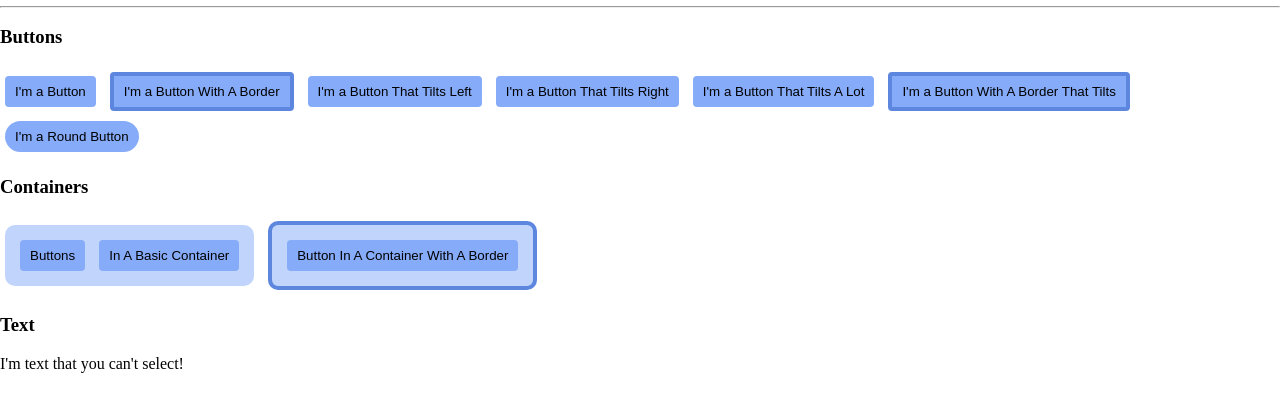
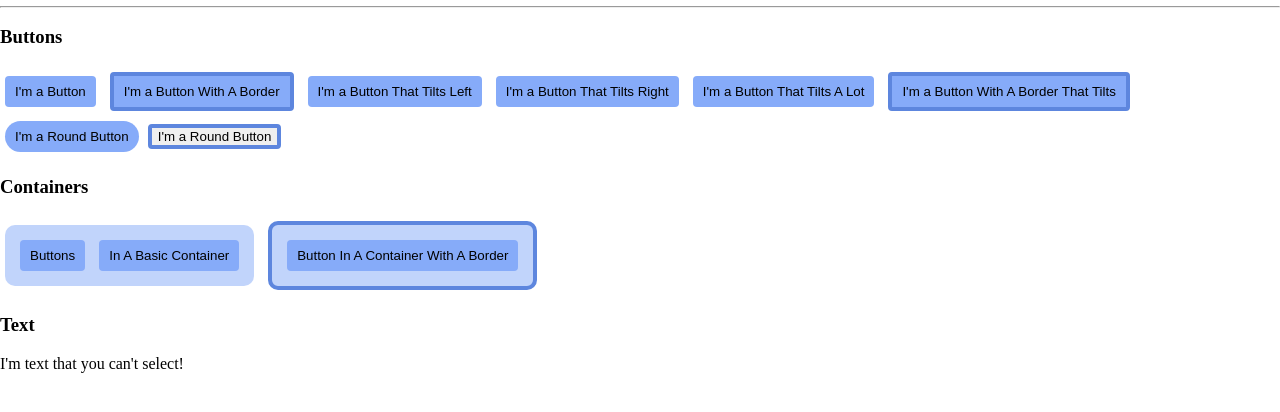
Before and after one commit to RobertLupas/Fold, a plain HTML site: page src/Fold/normal/dist/index.html in a window 1280 px wide. Shown: the part 48-460 px from the top of the page. Drawn offline with Linux system fonts and the light colour scheme.

Commit message:
Update index.html

```diff
--- a/src/Fold/normal/dist/index.html
+++ b/src/Fold/normal/dist/index.html
@@ -17,6 +17,7 @@
     <button class="fld-btn tilt-big">I'm a Button That Tilts A Lot</button>
     <button class="fld-btn tilt border-normal">I'm a Button With A Border That Tilts</button>
     <button class="fld-btn border-rounded">I'm a Round Button</button>
+    <button class="fld-btn-circle border-normal">I'm a Round Button</button>
     <br>
     <h3>Containers</h3>
     <div class="fld-container">
```
